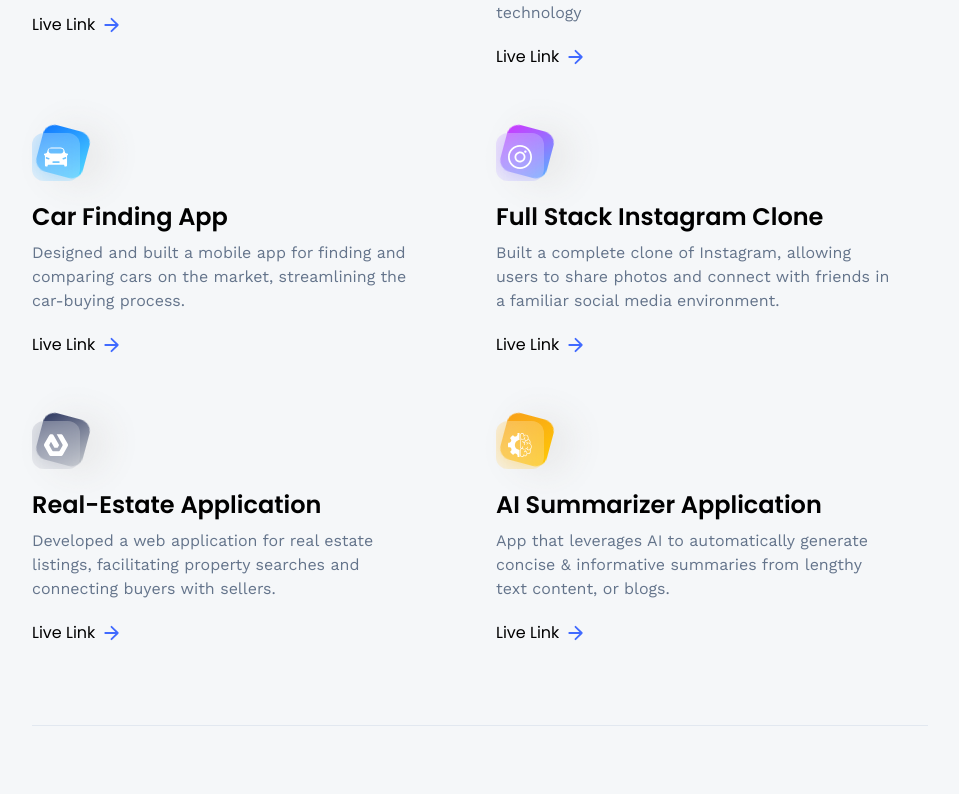
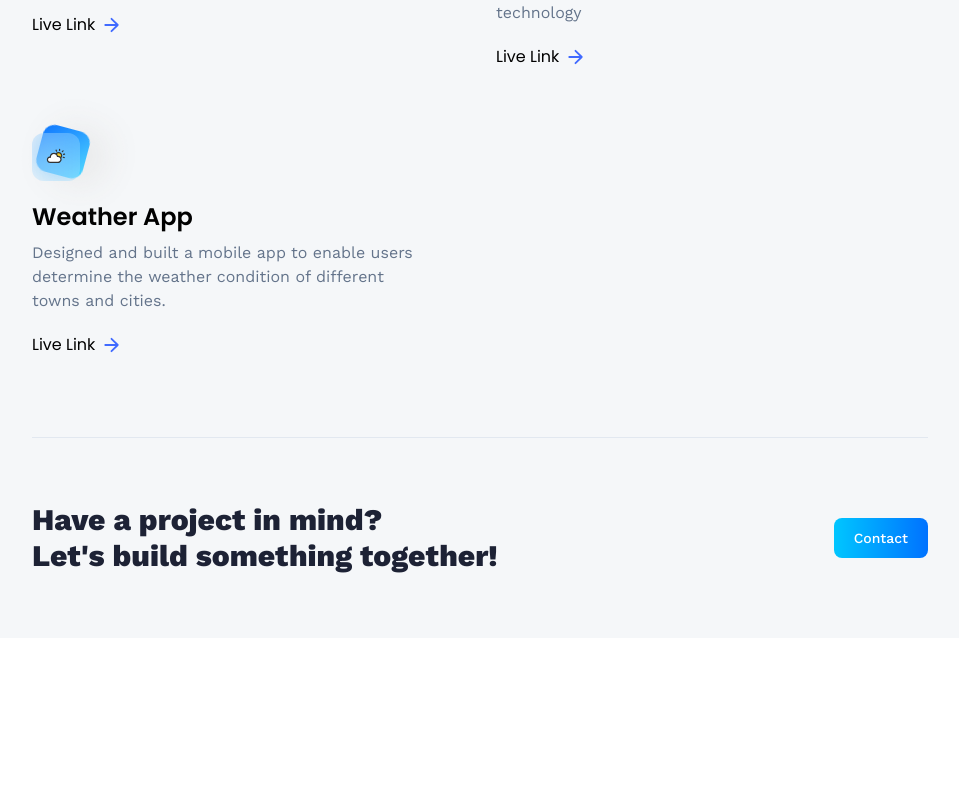
Before and after one commit to D-souz/portifolio, a React (Vite) app: page /projects in a window 1280 px wide. Shown: the part 551-1345 px from the top of the page, without its empty margins (160-1119 px from the left). After the commit the page ends 1189 px from the top, so only its background shows below. Built offline with nearby package versions, Linux system fonts and the light colour scheme.

Commit message:
Editted the projects page

```diff
--- a/src/assets/icons/index.js
+++ b/src/assets/icons/index.js
@@ -27,6 +27,8 @@ import contact from './contact.svg'
 import soundon from './soundon.png'
 import soundoff from './soundoff.png'
 import wordpress from './wordpress.svg'
+import dl from './d&l.png'
+import weather from './weather.svg'
 
 export {
     css,
@@ -57,5 +59,7 @@ export {
     contact,
     soundon,
     soundoff,
-    wordpress
+    wordpress,
+    dl,
+    weather
 }
--- a/src/constants/index.js
+++ b/src/constants/index.js
@@ -24,7 +24,9 @@ import {
     tailwindcss,
     threads,
     typescript,
-    wordpress
+    wordpress,
+    dl,
+    weather
 } from "../assets/icons";
 
 export const skills = [
@@ -189,45 +191,45 @@ export const socialLinks = [
 
 export const projects = [
     {
-        iconUrl: pricewise,
+        iconUrl: dl,
         theme: 'btn-back-red',
         name: 'Ecommerce website',
         description: 'Developed an eCommerce website for d&l connections, a company that deals in electronic gadgets such as phones',
         link: 'https://dlconnections.techsoults.com/',
     },
     {
-        iconUrl: threads,
+        iconUrl: car,
         theme: 'btn-back-green',
         name: 'Car Identification & Verfication System',
         description: 'Created a full-stack web app that enabled users to identifing & verfiying vehicles using Qr code technology',
         link: 'https://github.com/D-souz/vehicle-identification-verification-system-frontend',
     },
     {
-        iconUrl: car,
+        iconUrl: weather,
         theme: 'btn-back-blue',
-        name: 'Car Finding App',
-        description: 'Designed and built a mobile app for finding and comparing cars on the market, streamlining the car-buying process.',
-        link: 'https://github.com/adrianhajdin/project_next13_car_showcase',
+        name: 'Weather App',
+        description: 'Designed and built a mobile app to enable users determine the weather condition of different towns and cities.',
+        link: 'https://github.com/D-souz/WeatherApp',
     },
-    {
-        iconUrl: snapgram,
-        theme: 'btn-back-pink',
-        name: 'Full Stack Instagram Clone',
-        description: 'Built a complete clone of Instagram, allowing users to share photos and connect with friends in a familiar social media environment.',
-        link: 'https://github.com/adrianhajdin/social_media_app',
-    },
-    {
-        iconUrl: estate,
-        theme: 'btn-back-black',
-        name: 'Real-Estate Application',
-        description: 'Developed a web application for real estate listings, facilitating property searches and connecting buyers with sellers.',
-        link: 'https://github.com/adrianhajdin/projects_realestate',
-    },
-    {
-        iconUrl: summiz,
-        theme: 'btn-back-yellow',
-        name: 'AI Summarizer Application',
-        description: 'App that leverages AI to automatically generate concise & informative summaries from lengthy text content, or blogs.',
-        link: 'https://github.com/adrianhajdin/project_ai_summarizer',
-    }
+    // {
+    //     iconUrl: snapgram,
+    //     theme: 'btn-back-pink',
+    //     name: 'Full Stack Instagram Clone',
+    //     description: 'Built a complete clone of Instagram, allowing users to share photos and connect with friends in a familiar social media environment.',
+    //     link: 'https://github.com/adrianhajdin/social_media_app',
+    // },
+    // {
+    //     iconUrl: estate,
+    //     theme: 'btn-back-black',
+    //     name: 'Real-Estate Application',
+    //     description: 'Developed a web application for real estate listings, facilitating property searches and connecting buyers with sellers.',
+    //     link: 'https://github.com/adrianhajdin/projects_realestate',
+    // },
+    // {
+    //     iconUrl: summiz,
+    //     theme: 'btn-back-yellow',
+    //     name: 'AI Summarizer Application',
+    //     description: 'App that leverages AI to automatically generate concise & informative summaries from lengthy text content, or blogs.',
+    //     link: 'https://github.com/adrianhajdin/project_ai_summarizer',
+    // }
 ];
```
Also changed, not shown: src/assets/icons/d&l.png (added), src/assets/icons/weather.svg (added).
